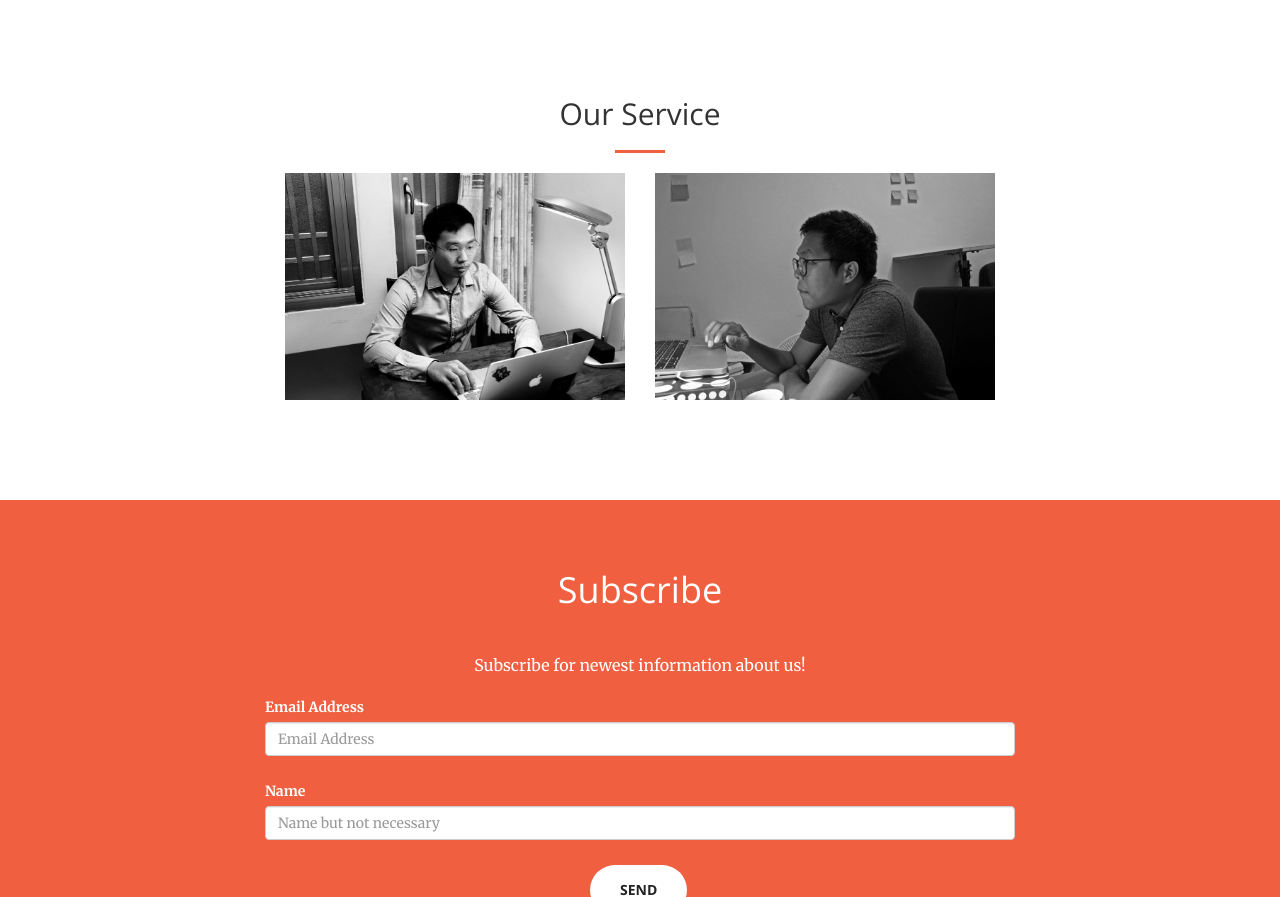
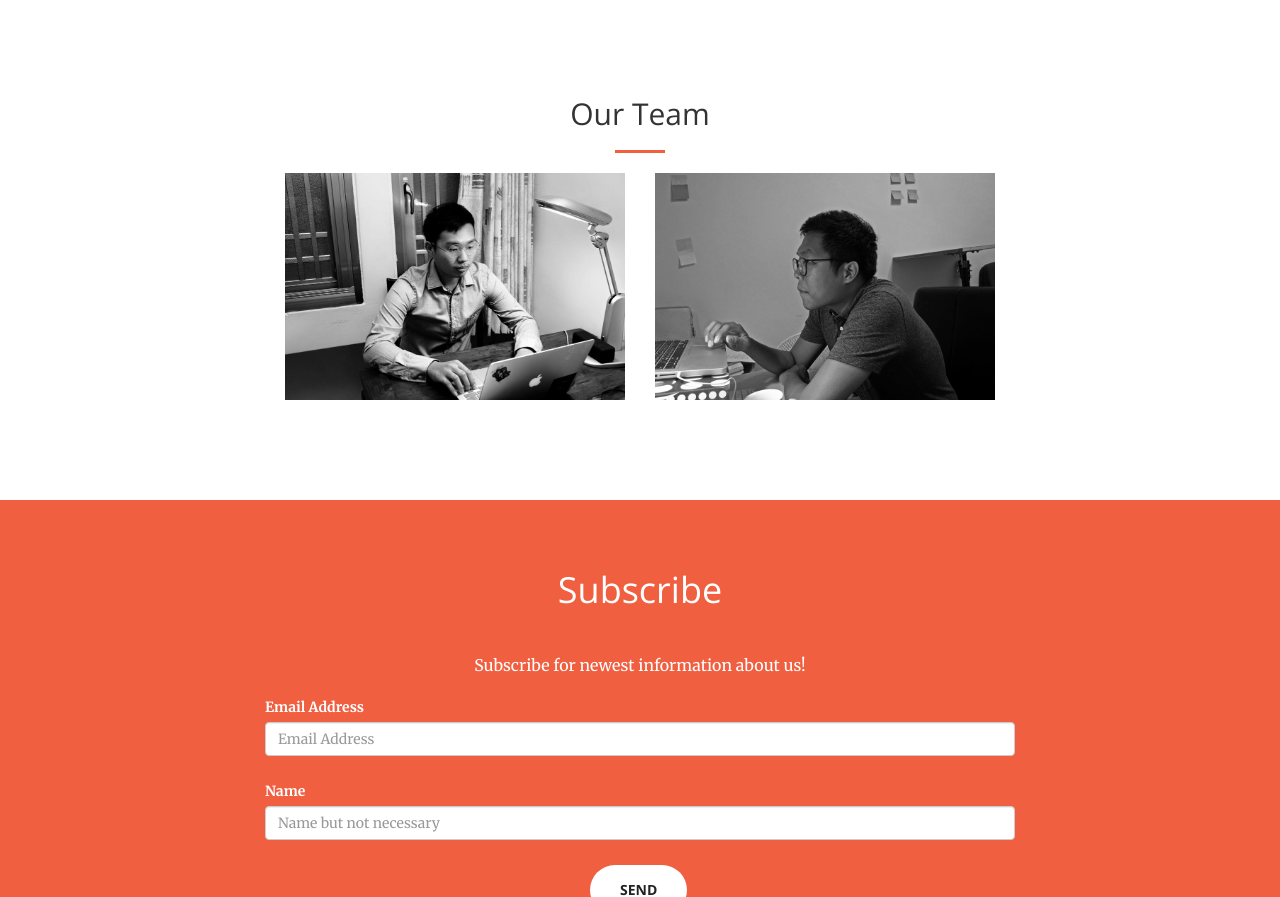
Before and after one commit to johnny7861532/PixelMonkey, a plain HTML site: page index.html in a window 1280 px wide. Shown: the part 1577-2474 px from the top of the page. Drawn offline with nearby package versions, Linux system fonts and the light colour scheme.

Commit message:
text fix

```diff
--- a/index.html
+++ b/index.html
@@ -157,7 +157,7 @@
     <div class="container">
         <div class="row">
         <div class="col-lg-12 text-center">
-    <h2 class="section-heading">Our Service</h2>
+    <h2 class="section-heading">Our Team</h2>
     <hr class="primary">
         <div class="container-fluid">
                 <div class="col-lg-4 col-sm-6 col-md-offset-2">
```
